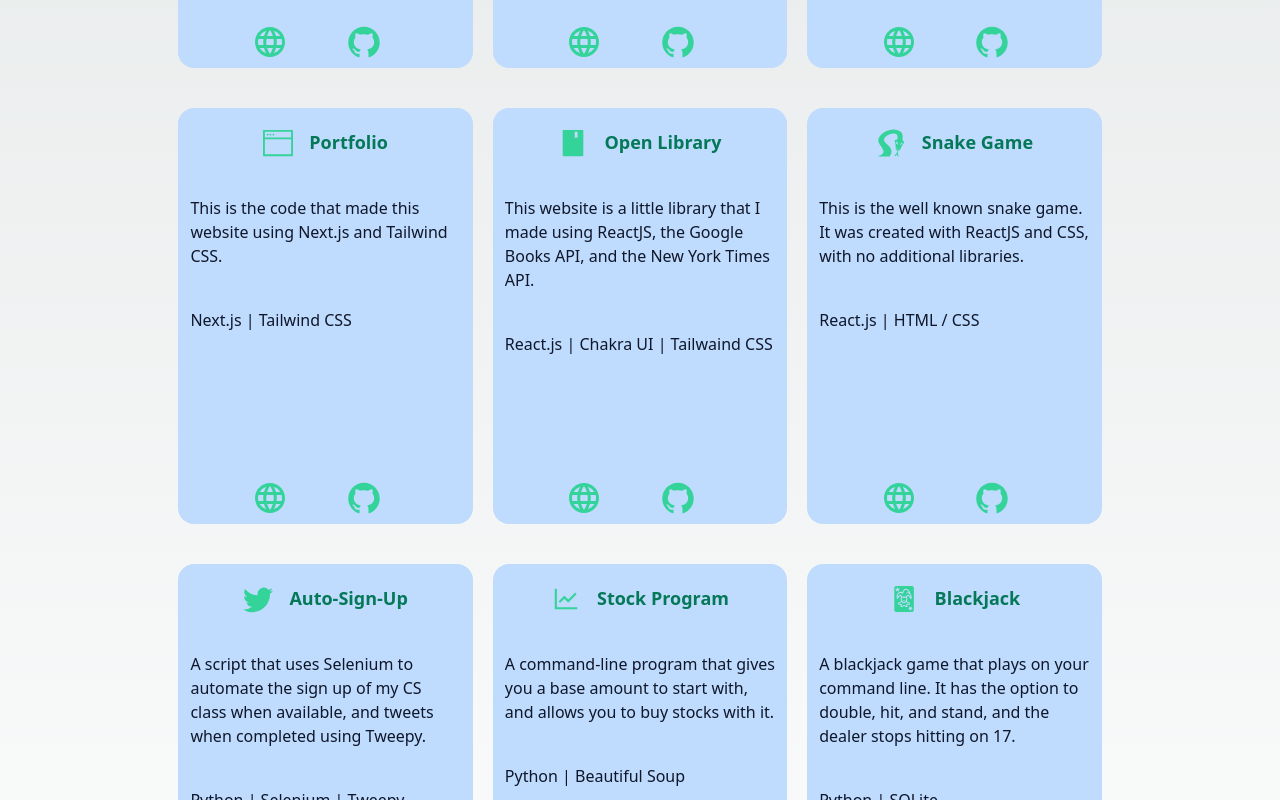
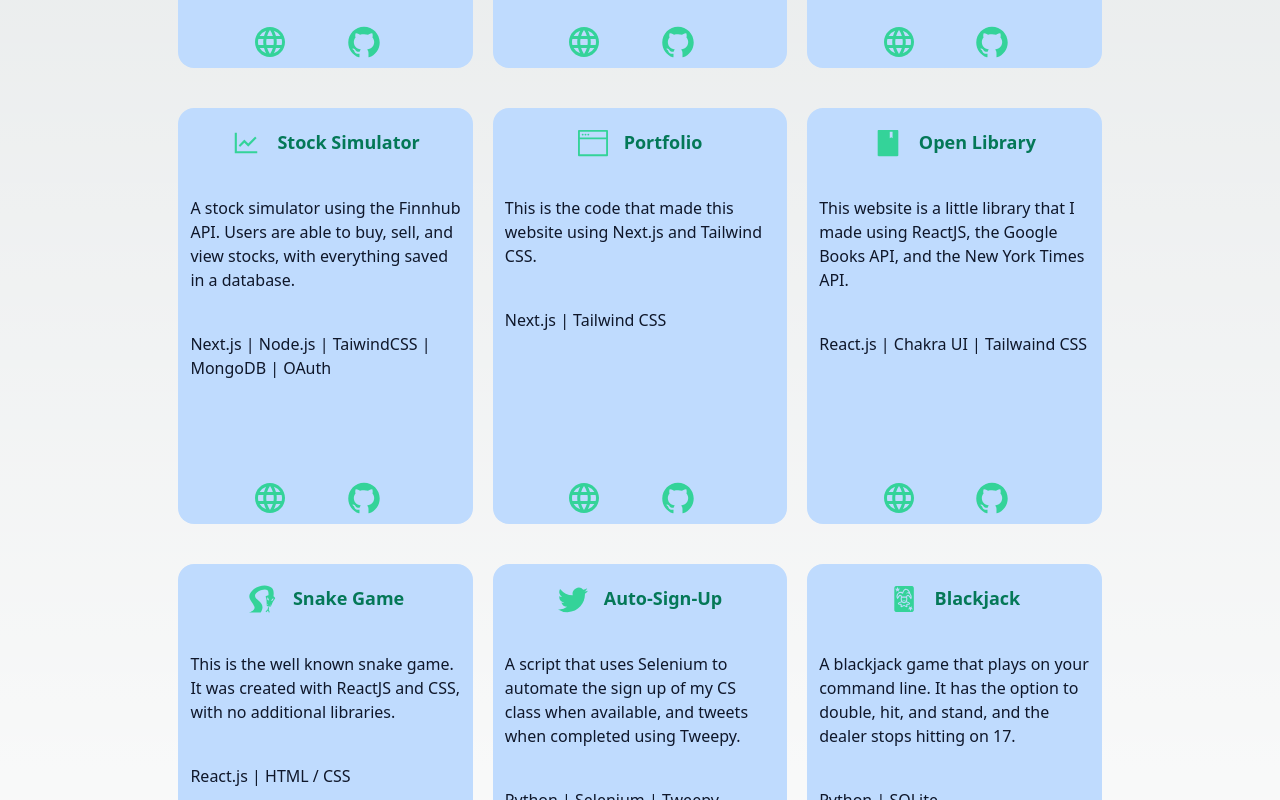
Before and after one commit to omarabdiwali/next-portfolio, a Next.js app: page / in a window 1280 px wide. Shown: the part 1320-2120 px from the top of the page. Built offline with nearby package versions, Linux system fonts and the light colour scheme.

Commit message:
updating projects

```diff
--- a/components/projects.js
+++ b/components/projects.js
@@ -24,33 +24,33 @@ export const projects = [
   },
 
   {
-    title: [ "Portfolio", <BsWindowFullscreen className="text-emerald-400 text-3xl " key={3}  /> ],
+    title: [ "Stock Simulator", <AiOutlineLineChart className="text-emerald-400 text-3xl " key={3}  /> ],
+    body: ["A stock simulator using the Finnhub API. Users are able to buy, sell, and view stocks, with everything saved in a database.", "Next.js | Node.js | TaiwindCSS | MongoDB | OAuth"],
+    footer: [ "https://github.com/omarabdiwali/stock-simulator", "https://stocksimulator.vercel.app" ]
+  },
+
+  {
+    title: [ "Portfolio", <BsWindowFullscreen className="text-emerald-400 text-3xl " key={4}  /> ],
     body: ["This is the code that made this website using Next.js and Tailwind CSS.", "Next.js | Tailwind CSS"],
     footer: [ "https://github.com/omarabdiwali/next-portfolio", "https://omarabdiwali.vercel.app" ]
   },
 
   {
-    title: ["Open Library", <AiFillBook className="text-emerald-400 text-3xl" key={4} />],
+    title: ["Open Library", <AiFillBook className="text-emerald-400 text-3xl" key={5} />],
     body: ["This website is a little library that I made using ReactJS, the Google Books API, and the New York Times API.", "React.js | Chakra UI | Tailwaind CSS"],
     footer: [ "https://github.com/omarabdiwali/openLibrary", "https://open-library.vercel.app" ]
   },
 
   {
-    title: [ "Snake Game", <GiSnakeTongue className="text-emerald-400 text-3xl " key={5}  /> ],
+    title: [ "Snake Game", <GiSnakeTongue className="text-emerald-400 text-3xl " key={6}  /> ],
     body: ["This is the well known snake game. It was created with ReactJS and CSS, with no additional libraries.", "React.js | HTML / CSS"],
     footer: [ "https://github.com/omarabdiwali/snake-game", "https://snake-omarabdiwali.vercel.app"]
   },
 
   {
-    title: ["Auto-Sign-Up", <BsTwitter className="text-emerald-400 text-3xl " key={6}  /> ],
+    title: ["Auto-Sign-Up", <BsTwitter className="text-emerald-400 text-3xl " key={7}  /> ],
     body: ["A script that uses Selenium to automate the sign up of my CS class when available, and tweets when completed using Tweepy.", "Python | Selenium | Tweepy"],
     footer: [ "https://github.com/omarabdiwali/auto-sign-up" ]
-  },
-
-  {
-    title: [ "Stock Program", <AiOutlineLineChart className="text-emerald-400 text-3xl " key={7}  /> ],
-    body: ["A command-line program that gives you a base amount to start with, and allows you to buy stocks with it.", "Python | Beautiful Soup"],
-    footer: [ "https://github.com/omarabdiwali/cmdline-stock-program" ]
   },
 
   {
--- a/components/projectsSec.js
+++ b/components/projectsSec.js
@@ -46,7 +46,7 @@ export default function ProjectSec({ size }) {
                 <CardProjects project={projects[1]} />
               </div>
               <div className="justify-center flex flex-row space-x-5">
-                <CardProjects project={projects[2]} />
+                <CardProjects project={projects[3]} />
               </div>
             </>
       )}
```
